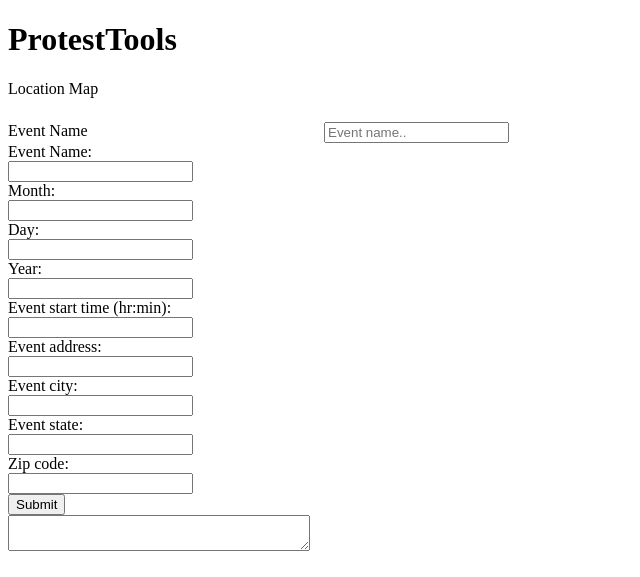
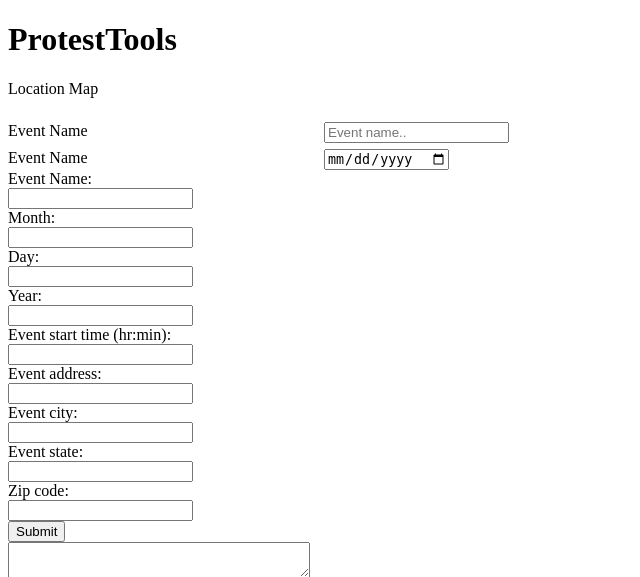
Before and after one commit to Discord-ian/ProtestTools, a Flask app: template ProtestTools/templates/createEvent.html in a window 1280 px wide. Shown: the top 577 px of the page, without its empty margins (0-640 px from the left). Run offline with Flask 3, Linux system fonts and the light colour scheme; the template is opened without the code that fills it, so the values that code supplies are empty.

Commit message:
changed forms in createEvent.html

```diff
--- a/ProtestTools/templates/createEvent.html
+++ b/ProtestTools/templates/createEvent.html
@@ -29,6 +29,12 @@
                              </div>
                             <div class="col-75">
                                 <input type="text" id="ename" name="eventname" placeholder="Event name..">
+                            </div>
+                            <div class="col-25">
+                                <label for="evdate">Event Name</label>
+                             </div>
+                            <div class="col-75">
+                                <input type="date" id="evdate" name="eventdate" >
                             </div>
 
 
```
